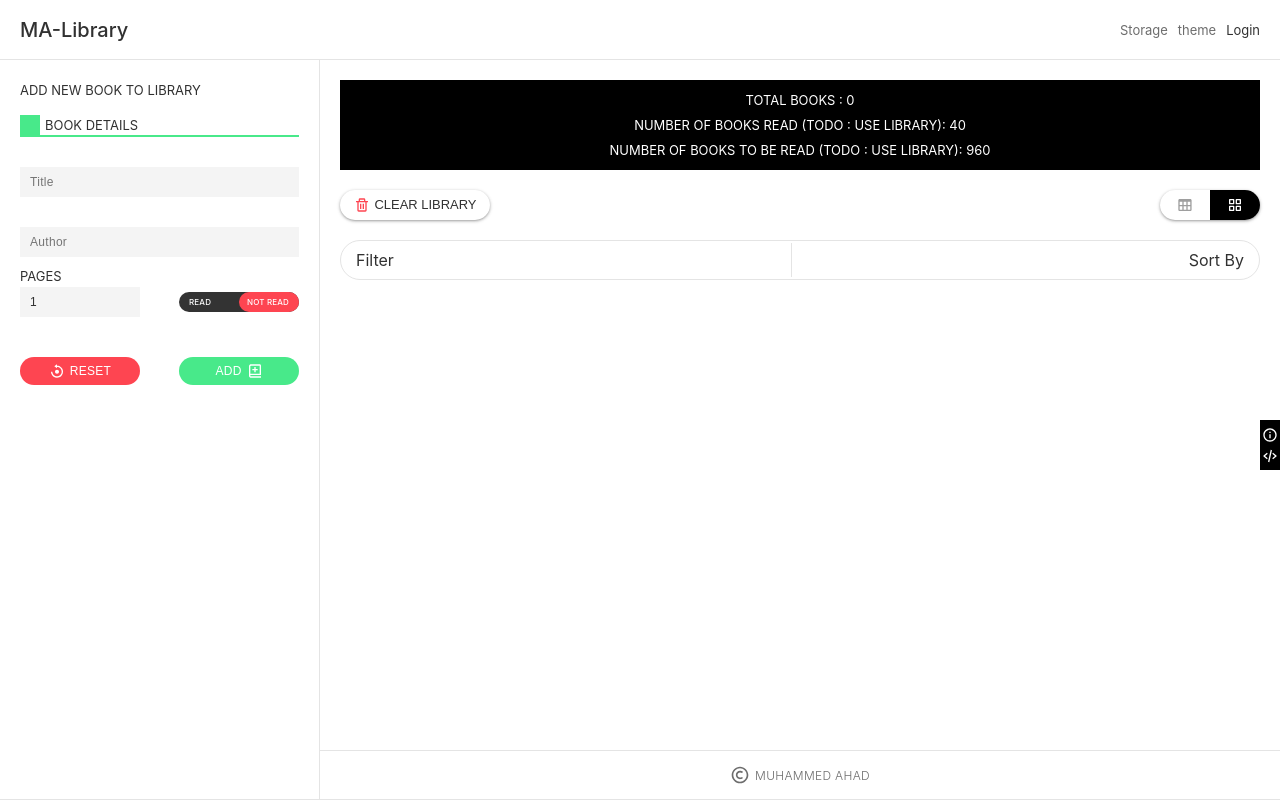
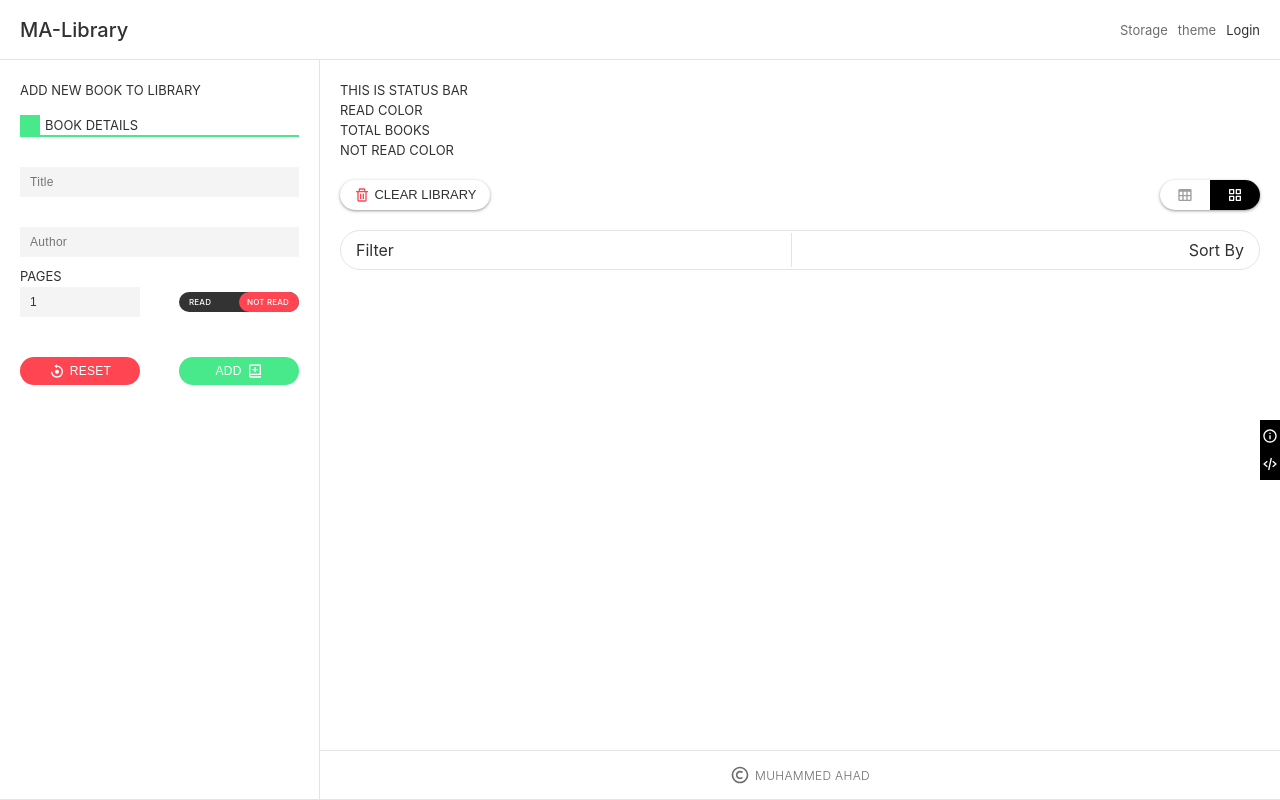
Before and after one commit to maaahad/ma-library, a Next.js app: page / in a window 1280 px wide. Built offline with nearby package versions, Linux system fonts and the light colour scheme.

Commit message:
Make view toggler available for sm device,,, TODO: Summary Component and Summary hook

```diff
--- a/components/mainTop.js
+++ b/components/mainTop.js
@@ -15,6 +15,7 @@ import Styles from "../styles/mainTop.module.sass";
 import BookForm from "./bookForm";
 import ConfirmationMessage from "./utilities/confirmationMessage";
 import ToggleIcon from "./utilities/toggleIcon";
+import Summary from "./summary";
 
 // in-house hooks
 import { useModal } from "../lib/hooks";
@@ -45,11 +46,9 @@ export default function MainTop({ gridView, toggleView = (f) => f }) {
 
   return (
     <div className={Styles.container}>
+      {/* we put the summary here */}
       <div className={Styles.summary}>
-        {/* TODO: we need to add a meter form input here to show read books signal */}
-        <p>Total Books : {library.length}</p>
-        <p>Number of Books read (TODO : use library): 40</p>
-        <p>Number of Books to be read (TODO : use library): 960</p>
+        <Summary />
       </div>
       <div className={Styles.interaction}>
         <button className={Styles.clearStore} onClick={onClearLibrary}>
--- /dev/null
+++ b/components/summary.js
@@ -0,0 +1,24 @@
+// react
+import React, { useRef } from "react";
+// nextjs
+
+// sass styles
+import Styles from "../styles/summary.module.sass";
+
+export default function Summary() {
+  // let, total: 200, read: 25, not read 175
+  const statusBarRef = useRef();
+
+  return (
+    <div className={Styles.summaryContainer}>
+      <div ref={statusBarRef} classname={Styles.statusBar}>
+        This is status bar
+      </div>
+      <div>
+        <div>read color</div>
+        <div>total Books</div>
+        <div>Not read color</div>
+      </div>
+    </div>
+  );
+}
--- a/pages/index.js
+++ b/pages/index.js
@@ -54,12 +54,19 @@ export default function Home() {
         {/* source and info */}
         <div className={Styles.sourceNinfo}>
           {/* the following two div will be replace by Link from NextJS */}
-          <div className={Styles.info}>
+          <div
+            className={Styles.info}
+            title="This project is done as part of Fullstack Courses by The Odin Project"
+          >
             <BiInfoCircle />
           </div>
-          <div className={Styles.code}>
+          <a
+            className={Styles.code}
+            href="https://github.com/maaahad/ma-library"
+            target="_blank"
+          >
             <BiCodeAlt />
-          </div>
+          </a>
         </div>
         {/* books list */}
         <div className={Styles.books}>
--- a/styles/index.module.sass
+++ b/styles/index.module.sass
@@ -22,7 +22,7 @@
 .sourceNinfo
     z-index: lightTheme.$zindex_source
     width: 20px
-    height: 50px
+    height: 60px
     padding: 5px 0
     background-color: lightTheme.$bg_color_secondary
     position: fixed
@@ -31,7 +31,7 @@
     display: flex
     flex-flow: column wrap
     align-items: center
-    justify-content: center
+    justify-content: space-around
     transition: all .3s linear
 
     & > * + *
--- a/styles/mainTop.module.sass
+++ b/styles/mainTop.module.sass
@@ -64,24 +64,22 @@
         height: 30px
         display: none
 
-    .summary
-        background-color: lightTheme.$bg_color_secondary
-        // border: 1px solid lightTheme.$primary_color
-        color: white
-        // border-radius: 5px
-        padding: 10px
-        display: flex
-        flex-flow: column nowrap
-        align-items: center
-        justify-content: center
-        & > p
-            margin: 0
-            padding: 0
-            @include lightTheme.subtitleText($textColor: white)
-            text-align: left
-            text-transform: uppercase
-        & > p + p
-            margin-block-start: 5px
+    // .summary
+    //     background-color: lightTheme.$bg_color_secondary
+    //     color: white
+    //     padding: 10px
+    //     display: flex
+    //     flex-flow: row wrap
+    //     align-items: flex-start
+    //     justify-content: flex-start
+        // & > p
+        //     margin: 0
+        //     padding: 0
+        //     @include lightTheme.subtitleText($textColor: white)
+        //     text-align: left
+        //     text-transform: uppercase
+        // & > p + p
+        //     margin-block-start: 5px
 
 .addBookModal, .deletionConfirmationModal
     position: fixed
@@ -107,10 +105,11 @@
         height: 100px
 
 // media consiton to display view togger
-@media screen and (min-width: lightTheme.$breakpoint_md)
+@media screen and (min-width: lightTheme.$breakpoint_sm)
     .container
         .viewToggler
             display: block
-
+@media screen and (min-width: lightTheme.$breakpoint_md)
+    .container
         .addBook
             display: none
--- /dev/null
+++ b/styles/summary.module.sass
@@ -0,0 +1,6 @@
+@use "lightTheme"
+
+.summaryContainer
+    width: 100%
+    @include lightTheme.subtitleText($textColor: lightTheme.$primary_color)
+    text-transform: uppercase
```
